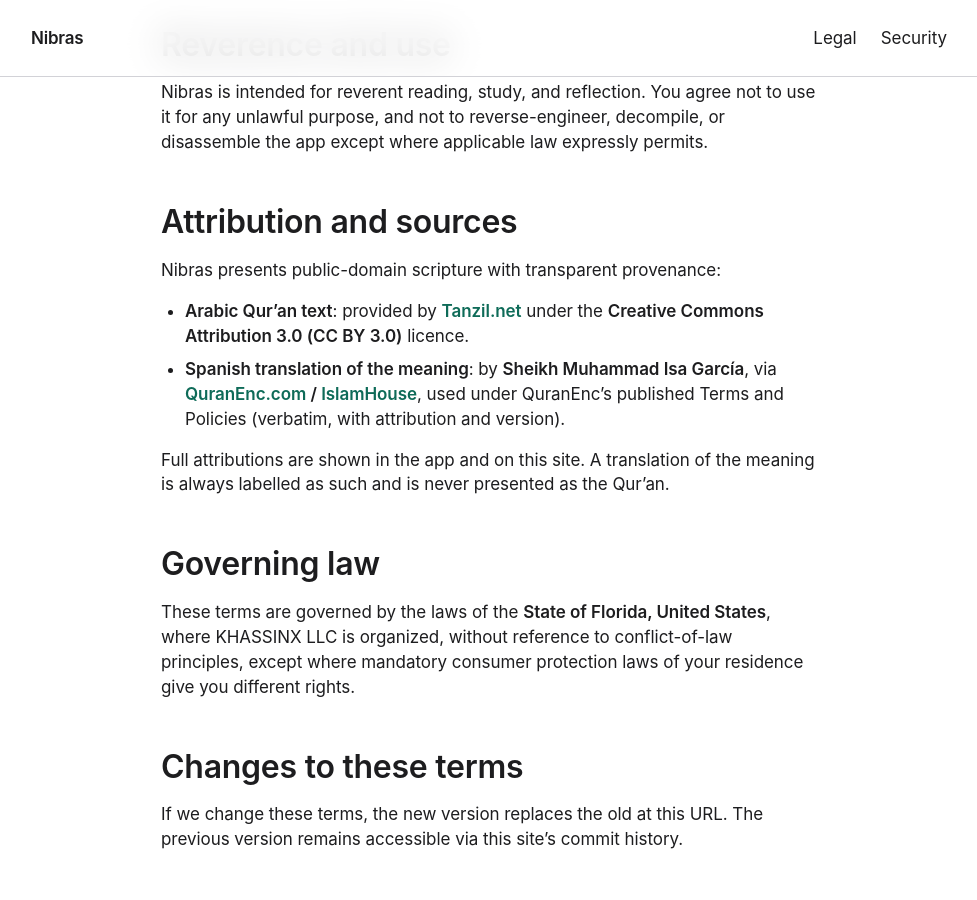
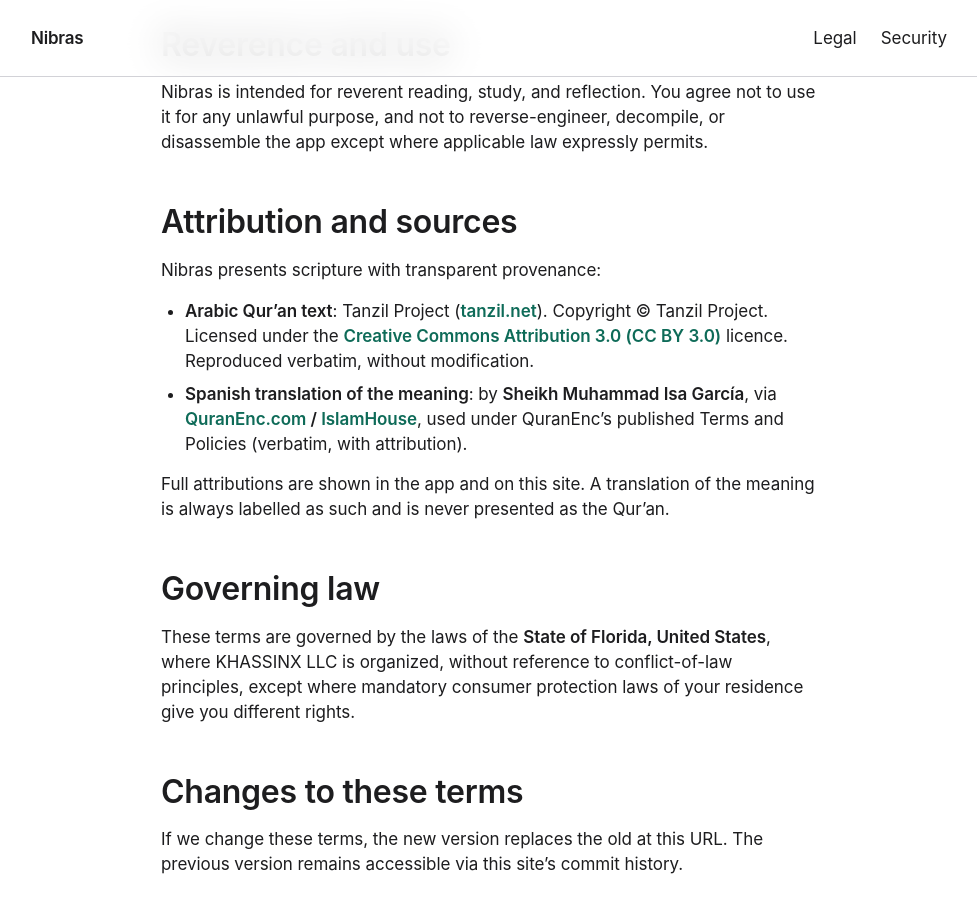
Before and after one commit to KhassinX/nibras-web, a Jekyll site: the page built from legal/terms.md, in a window 1280 px wide and 900 px high, scrolled down 1025 px. Shown: the whole window, without its empty margins (151-1128 px from the left). Built offline with Jekyll 4.4.1, drawn with Linux system fonts in a browser that asks for light colours.

Commit message:
docs(legal): completar atribución CC BY 3.0 de Tanzil (NORMA 3)
Completa el bloque de atribución del árabe del Corán (Tanzil Project): Copyright © + link a la licencia CC BY 3.0 + «reproducido verbatim, sin modificaciones» (era parcial — gap NORMA 3 confirmado). Isa García/QuranEnc queda sin nº de versión hasta bundlear el corpus oficial. Intro sin «dominio público» (Tanzil es CC BY, no PD). EN+ES, index+terms. Auditado por public-domain-licensing-steward + islamic-text-steward.

Co-Authored-By: Claude Opus 4.8 (1M context) <noreply@anthropic.com>

```diff
--- a/legal/terms.md
+++ b/legal/terms.md
@@ -32,10 +32,10 @@ Nibras is intended for reverent reading, study, and reflection. You agree not to
 
 ## Attribution and sources
 
-Nibras presents public-domain scripture with transparent provenance:
+Nibras presents scripture with transparent provenance:
 
-- **Arabic Qur'an text**: provided by **[Tanzil.net](https://tanzil.net)** under the **Creative Commons Attribution 3.0 (CC BY 3.0)** licence.
-- **Spanish translation of the meaning**: by **Sheikh Muhammad Isa García**, via **[QuranEnc.com](https://quranenc.com) / [IslamHouse](https://islamhouse.com)**, used under QuranEnc's published Terms and Policies (verbatim, with attribution and version).
+- **Arabic Qur'an text**: Tanzil Project (**[tanzil.net](https://tanzil.net)**). Copyright © Tanzil Project. Licensed under the **[Creative Commons Attribution 3.0 (CC BY 3.0)](https://creativecommons.org/licenses/by/3.0/)** licence. Reproduced verbatim, without modification.
+- **Spanish translation of the meaning**: by **Sheikh Muhammad Isa García**, via **[QuranEnc.com](https://quranenc.com) / [IslamHouse](https://islamhouse.com)**, used under QuranEnc's published Terms and Policies (verbatim, with attribution).
 
 Full attributions are shown in the app and on this site. A translation of the meaning is always labelled as such and is never presented as the Qur'an.
 
```
Also changed, not shown: es/legal/index.md (+2 -2 lines), es/legal/terms.md (+3 -3 lines), legal/index.md (+2 -2 lines).
